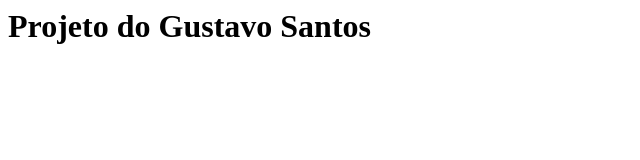
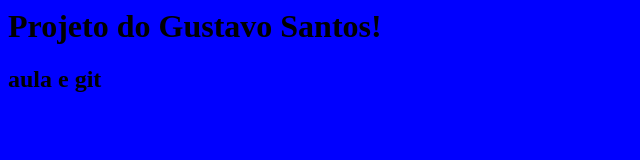
Before and after one commit to guilstavo/curso-git, a plain HTML site: page index.html in a window 1280 px wide. Shown: the whole page, without its empty margins (0-640 px from the left). Drawn offline with Linux system fonts and the light colour scheme.

Commit message:
Inicio do design

```diff
--- /dev/null
+++ b/estilo.css
@@ -0,0 +1,3 @@
+body{
+	background-color: blue;
+}
--- a/index.html
+++ b/index.html
@@ -1,6 +1,9 @@
 <html>
-	<head></head>
+	<head>
+		<link rel="stylesheet" href="estilo.css">
+	</head>
 	<body>
-		<h1>Projeto do Gustavo Santos</h1>
+		<h1>Projeto do Gustavo Santos!</h1>
+		<h2>aula e git</h2>
 	</body>
 </html>
```
